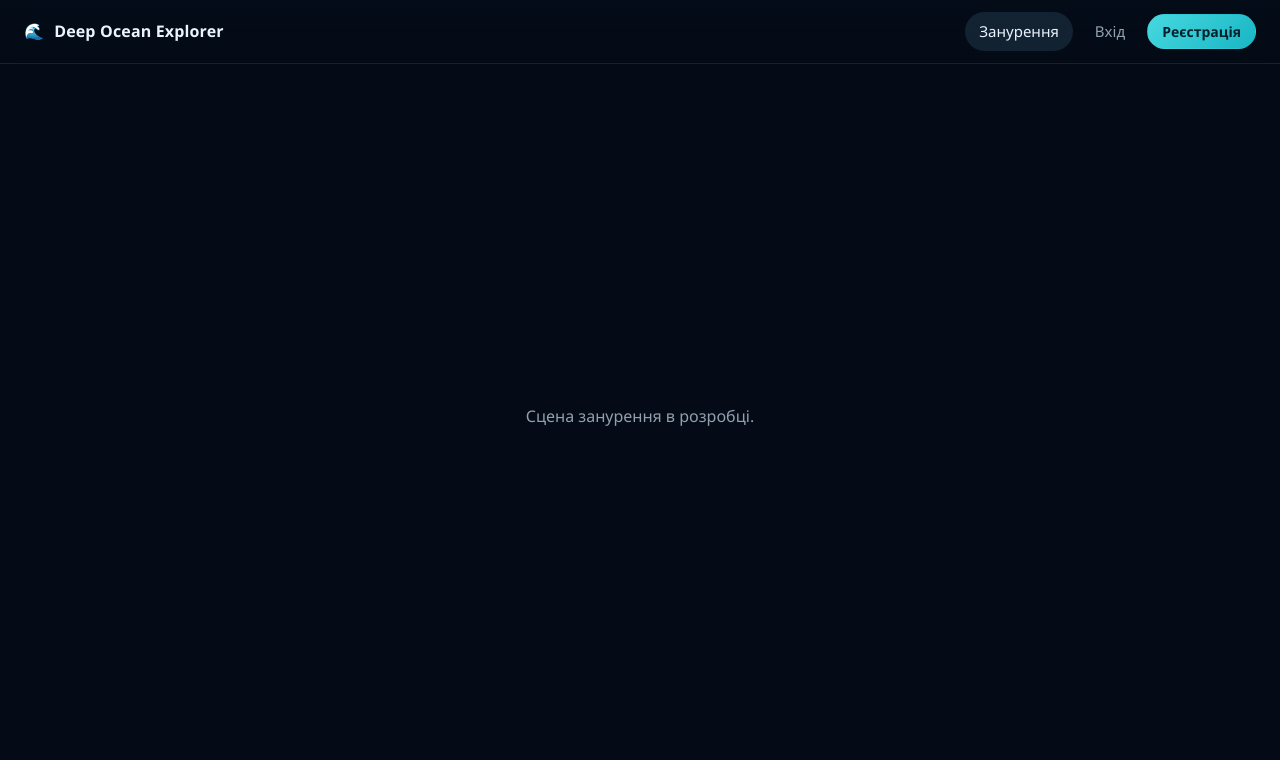
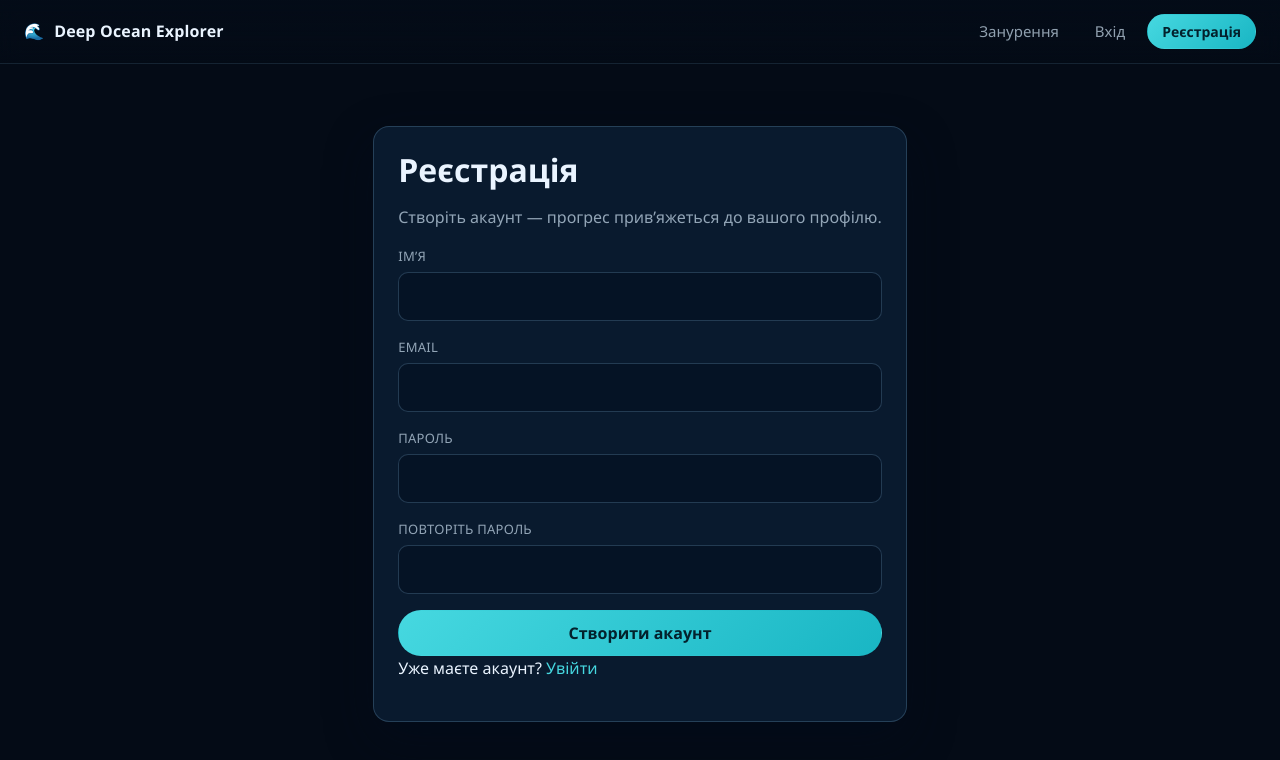
Before and after one commit to polinyaskaaa/ocean_explorer, a React (Vite) app in the folder client/: page /register in a window 1280 px wide. Before the commit this address led to /. Shown: the top 760 px of the page. Built offline with nearby package versions, Linux system fonts and the light colour scheme; no server answers.

Commit message:
feat(client): форми входу та реєстрації

```diff
--- a/client/src/App.tsx
+++ b/client/src/App.tsx
@@ -1,6 +1,8 @@
 import { useEffect } from 'react';
 import { Navigate, Route, Routes } from 'react-router-dom';
 import Header from './components/Header';
+import LoginPage from './features/auth/LoginPage';
+import RegisterPage from './features/auth/RegisterPage';
 import { useAppDispatch } from './store/hooks';
 import { restoreSession } from './store/authSlice';
 import { fetchCreatures } from './store/creaturesSlice';
@@ -26,6 +28,8 @@ export default function App() {
       <Header />
       <Routes>
         <Route path="/" element={<Placeholder />} />
+        <Route path="/login" element={<LoginPage />} />
+        <Route path="/register" element={<RegisterPage />} />
         <Route path="*" element={<Navigate to="/" replace />} />
       </Routes>
     </>
--- /dev/null
+++ b/client/src/features/auth/LoginPage.tsx
@@ -0,0 +1,77 @@
+import { useEffect, useState, type FormEvent } from 'react';
+import { Link, useNavigate } from 'react-router-dom';
+import { clearError, login } from '../../store/authSlice';
+import { useAppDispatch, useAppSelector } from '../../store/hooks';
+
+export default function LoginPage() {
+  const dispatch = useAppDispatch();
+  const navigate = useNavigate();
+  const { user, status, error } = useAppSelector((state) => state.auth);
+
+  const [email, setEmail] = useState('');
+  const [password, setPassword] = useState('');
+
+  useEffect(() => {
+    dispatch(clearError());
+  }, [dispatch]);
+
+  useEffect(() => {
+    if (user) navigate('/', { replace: true });
+  }, [user, navigate]);
+
+  const handleSubmit = (event: FormEvent) => {
+    event.preventDefault();
+    dispatch(login({ email, password }));
+  };
+
+  return (
+    <div className="center-box">
+      <form className="card auth-card" onSubmit={handleSubmit}>
+        <h1>Вхід</h1>
+        <p className="muted">Увійдіть, щоб зберігати прогрес і накопичувати бали.</p>
+
+        {error && <div className="alert">{error}</div>}
+
+        <div className="field">
+          <label htmlFor="email">Email</label>
+          <input
+            id="email"
+            type="email"
+            autoComplete="email"
+            required
+            value={email}
+            onChange={(event) => setEmail(event.target.value)}
+          />
+        </div>
+
+        <div className="field">
+          <label htmlFor="password">Пароль</label>
+          <input
+            id="password"
+            type="password"
+            autoComplete="current-password"
+            required
+            value={password}
+            onChange={(event) => setPassword(event.target.value)}
+          />
+        </div>
+
+        <button type="submit" className="btn" style={{ width: '100%' }} disabled={status === 'loading'}>
+          {status === 'loading' ? 'Входимо…' : 'Увійти'}
+        </button>
+
+        <p className="auth-card__switch">
+          Ще немає акаунта? <Link to="/register">Зареєструватися</Link>
+        </p>
+
+        <div className="auth-demo">
+          Демо-акаунти після <code>npm run seed</code>:
+          <br />
+          адміністратор — <code>admin@ocean.dev</code> / <code>Admin12345</code>
+          <br />
+          користувач — <code>diver@ocean.dev</code> / <code>Diver12345</code>
+        </div>
+      </form>
+    </div>
+  );
+}
--- /dev/null
+++ b/client/src/features/auth/RegisterPage.tsx
@@ -0,0 +1,109 @@
+import { useEffect, useState, type FormEvent } from 'react';
+import { Link, useNavigate } from 'react-router-dom';
+import { clearError, register } from '../../store/authSlice';
+import { useAppDispatch, useAppSelector } from '../../store/hooks';
+
+export default function RegisterPage() {
+  const dispatch = useAppDispatch();
+  const navigate = useNavigate();
+  const { user, status, error } = useAppSelector((state) => state.auth);
+
+  const [name, setName] = useState('');
+  const [email, setEmail] = useState('');
+  const [password, setPassword] = useState('');
+  const [repeat, setRepeat] = useState('');
+  const [localError, setLocalError] = useState<string | null>(null);
+
+  useEffect(() => {
+    dispatch(clearError());
+  }, [dispatch]);
+
+  useEffect(() => {
+    if (user) navigate('/', { replace: true });
+  }, [user, navigate]);
+
+  const handleSubmit = (event: FormEvent) => {
+    event.preventDefault();
+
+    if (password.length < 8) {
+      setLocalError('Пароль має містити щонайменше 8 символів');
+      return;
+    }
+    if (password !== repeat) {
+      setLocalError('Паролі не збігаються');
+      return;
+    }
+
+    setLocalError(null);
+    dispatch(register({ name, email, password }));
+  };
+
+  return (
+    <div className="center-box">
+      <form className="card auth-card" onSubmit={handleSubmit}>
+        <h1>Реєстрація</h1>
+        <p className="muted">Створіть акаунт — прогрес привʼяжеться до вашого профілю.</p>
+
+        {(localError ?? error) && <div className="alert">{localError ?? error}</div>}
+
+        <div className="field">
+          <label htmlFor="name">Імʼя</label>
+          <input
+            id="name"
+            type="text"
+            autoComplete="name"
+            required
+            minLength={2}
+            value={name}
+            onChange={(event) => setName(event.target.value)}
+          />
+        </div>
+
+        <div className="field">
+          <label htmlFor="email">Email</label>
+          <input
+            id="email"
+            type="email"
+            autoComplete="email"
+            required
+            value={email}
+            onChange={(event) => setEmail(event.target.value)}
+          />
+        </div>
+
+        <div className="field">
+          <label htmlFor="password">Пароль</label>
+          <input
+            id="password"
+            type="password"
+            autoComplete="new-password"
+            required
+            minLength={8}
+            value={password}
+            onChange={(event) => setPassword(event.target.value)}
+          />
+        </div>
+
+        <div className="field">
+          <label htmlFor="repeat">Повторіть пароль</label>
+          <input
+            id="repeat"
+            type="password"
+            autoComplete="new-password"
+            required
+            value={repeat}
+            onChange={(event) => setRepeat(event.target.value)}
+          />
+        </div>
+
+        <button type="submit" className="btn" style={{ width: '100%' }} disabled={status === 'loading'}>
+          {status === 'loading' ? 'Створюємо…' : 'Створити акаунт'}
+        </button>
+
+        <p className="auth-card__switch">
+          Уже маєте акаунт? <Link to="/login">Увійти</Link>
+        </p>
+      </form>
+    </div>
+  );
+}
```
